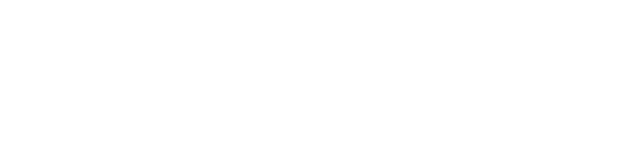
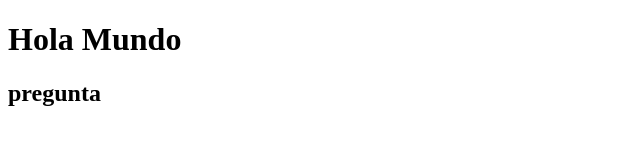
Before and after one commit to carlosgileta/prueba1, a plain HTML site: page index.html in a window 1280 px wide. Shown: the whole page, without its empty margins (0-640 px from the left). Drawn offline with Linux system fonts and the light colour scheme.

Commit message:
segundo commit

```diff
--- a/index.html
+++ b/index.html
@@ -5,7 +5,8 @@
 </head>
 <body>
 
-
+  <h1>Hola Mundo</h1>
+  <h2>pregunta</h2>
 
 </body>
 </html>
```
